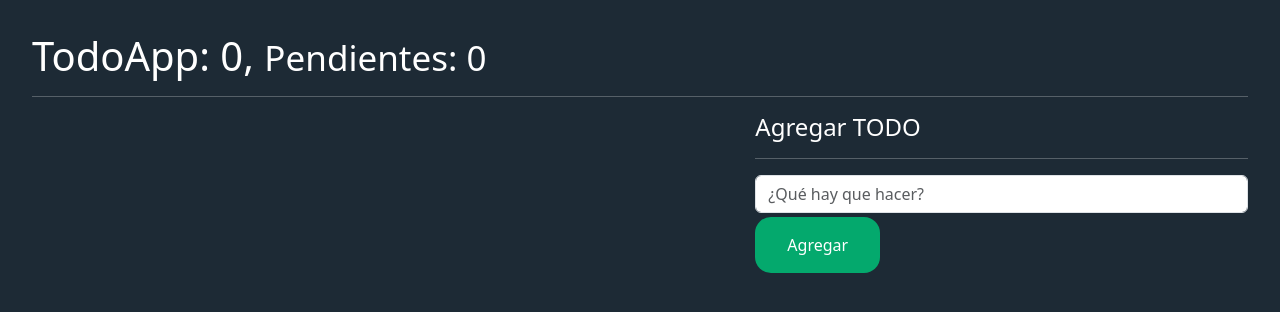
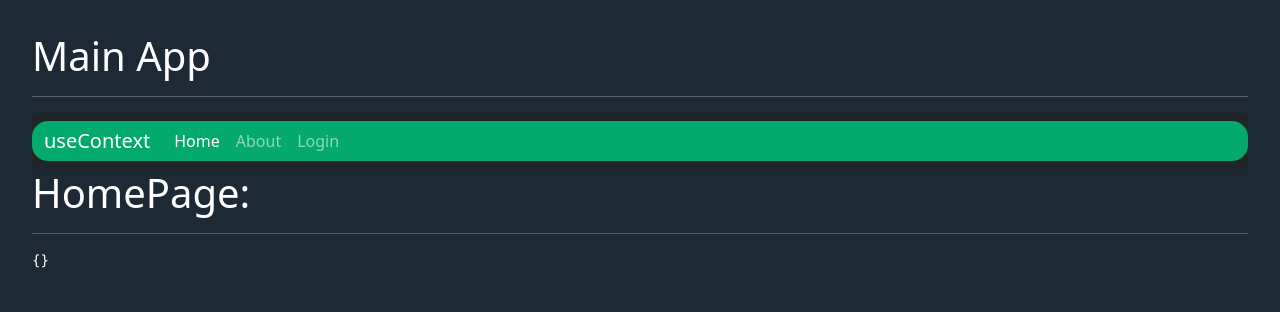
Before and after one commit to doclaag/hook-app, a React (Vite) app: page / in a window 1280 px wide. Shown: the top 312 px of the page. Built offline with nearby package versions, Linux system fonts and the light colour scheme.

Commit message:
modified files

```diff
--- a/src/main.jsx
+++ b/src/main.jsx
@@ -1,7 +1,8 @@
-import React from 'react'
-import ReactDOM from 'react-dom/client'
+import React from 'react';
+import ReactDOM from 'react-dom/client';
+import { BrowserRouter } from 'react-router-dom';
 
-import './index.css'
+import './index.css';
 // import { HooksApp } from './HooksApp'
 // import { CounterApp } from './01-useState/CounterApp'
 // import { CounterWithCustomHook } from './01-useState/CounterWithCustomHook'
@@ -16,10 +17,13 @@ import './index.css'
 // import { Father } from './07-task-memo/Father'
 
 // import './08-useReducer/intro-reducer';
-import { TodoApp } from './08-useReducer/TodoApp';
+// import { TodoApp } from './08-useReducer/TodoApp';
+import { MainApp } from './09-useContext';
 
 ReactDOM.createRoot(document.getElementById('root')).render(
-    <React.StrictMode>
-        <TodoApp />
-    </React.StrictMode>,
+    <BrowserRouter>
+        {/* <React.StrictMode> */}
+        <MainApp />
+        {/* </React.StrictMode>, */}
+    </BrowserRouter>
 )
```
Also changed, not shown: src/index.css (+8 -6 lines).
